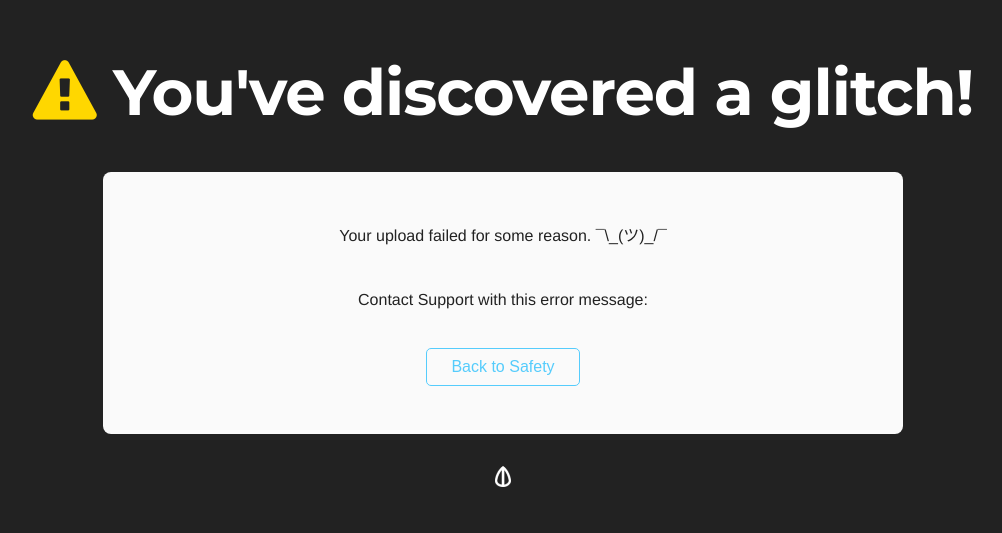
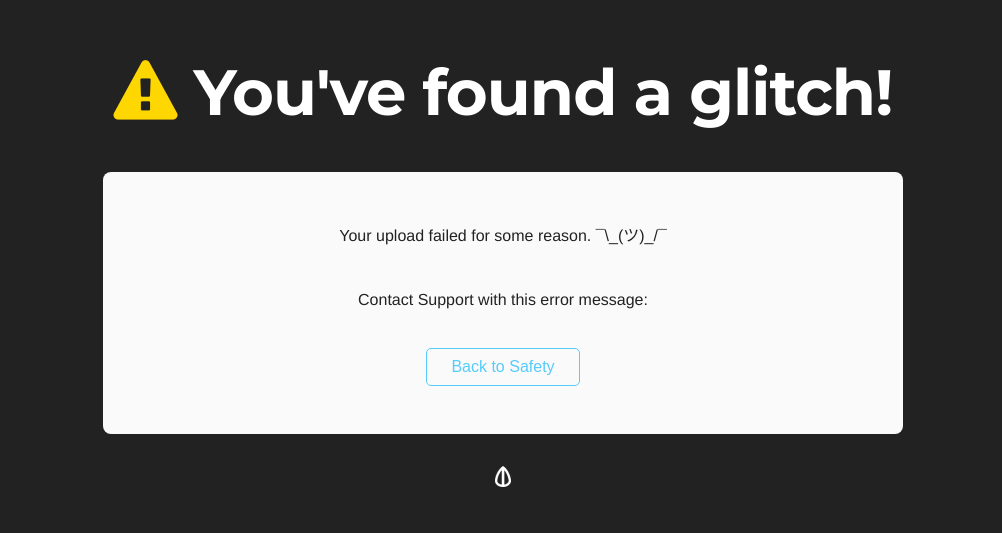
Before and after one commit to tongrhj/seedly-thanks, a plain HTML site: page error.html in a window 1280 px wide. Shown: the part 129-662 px from the top of the page, without its empty margins (137-1139 px from the left). Drawn offline with Linux system fonts and the light colour scheme.

Commit message:
Phrasing

```diff
--- a/error.html
+++ b/error.html
@@ -10,7 +10,7 @@
   </head>
   <body class="dull error">
     <header>
-      <h1><i class="fa fa-exclamation-triangle gold"></i> You've discovered a glitch!</h1>
+      <h1><i class="fa fa-exclamation-triangle gold"></i> You've found a glitch!</h1>
     </header>
     <div class="letter">
       <p>Your upload failed for some reason. ¯\_(ツ)_/¯</p>
```
